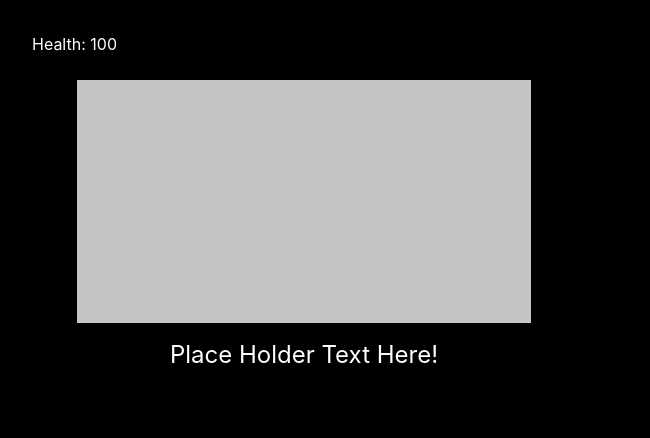
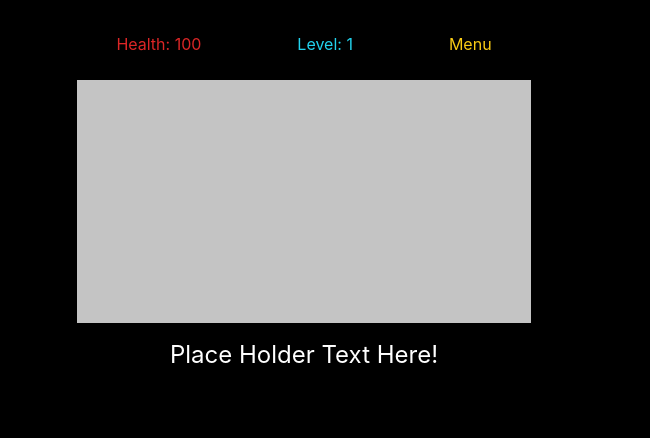
Before and after one commit to RangerDevv/Neia, an Electron app: page src/game.html in a window 650 px wide. Drawn offline with Linux system fonts and the light colour scheme.

Commit message:
level and health indicator

```diff
--- a/src/Scripts/game.js
+++ b/src/Scripts/game.js
@@ -12,10 +12,7 @@ const choiceB = document.getElementById('choiceB');
 const choiceC = document.getElementById('choiceC');
 const choiceD = document.getElementById('choiceD');
 const playerhealth = document.getElementById('health');
+const playerlevel = document.getElementById('level');
 
 playerhealth.innerText = "Health: " + player.health;
-
-function healthdecline() {
-    player.health -= 10;
-    playerhealth.innerText = "Health: " + player.health;
-}
+playerlevel.innerText = "Level: " + player.level;
--- a/src/game.html
+++ b/src/game.html
@@ -7,8 +7,10 @@
     <link rel="stylesheet" href="../dist/output.css" />
   </head>
   <body>
-    <div class=" text-white">
-        <p id="health">health:</p>
+    <div class=" text-white flex gap-x-24 justify-center">
+        <p id="health" class=" text-red-600">health:</p>
+        <p id="level" class=" text-cyan-400">level:</p>
+        <a href="./index.html" id="Menu" class=" text-yellow-400">Menu</a>
     </div>
     <div class=" flex justify-center py-6">
       <div class=" text-white flex flex-col items-center gap-y-4">
```
Also changed, not shown: dist/output.css.
